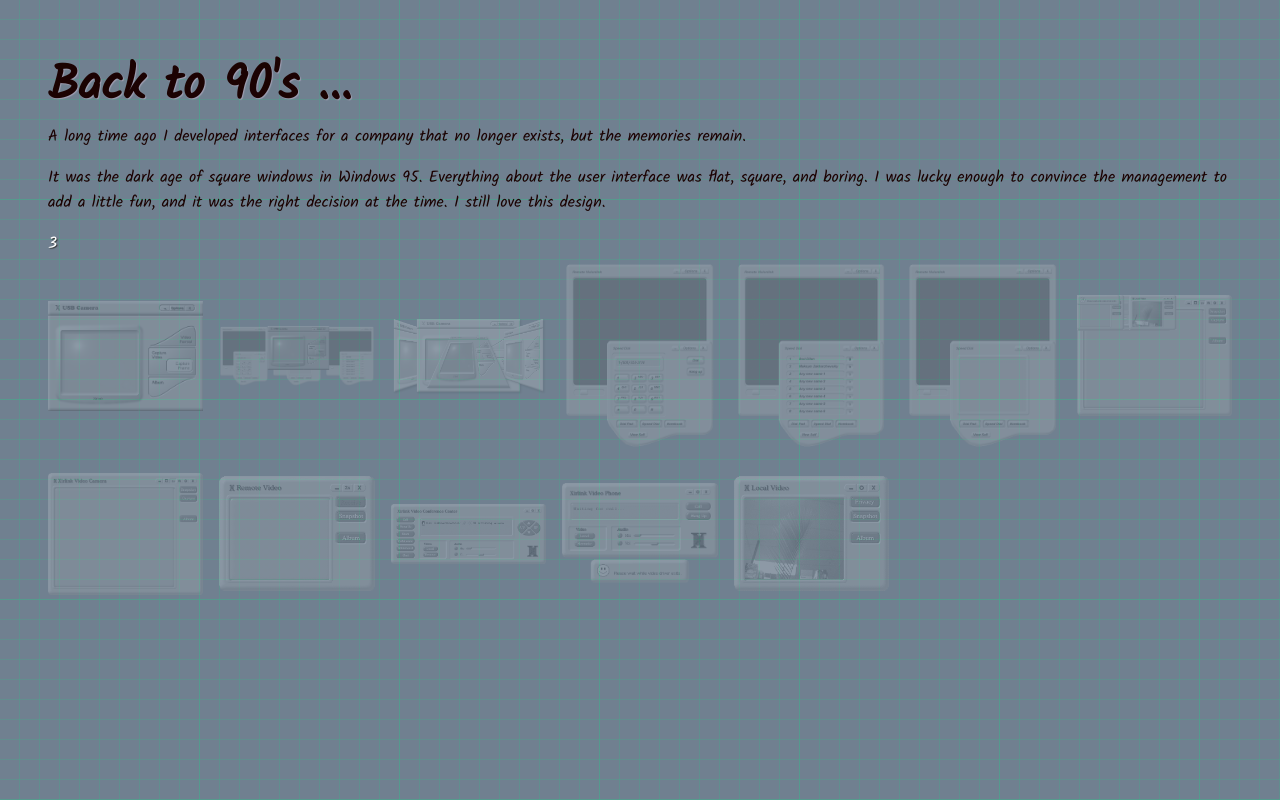
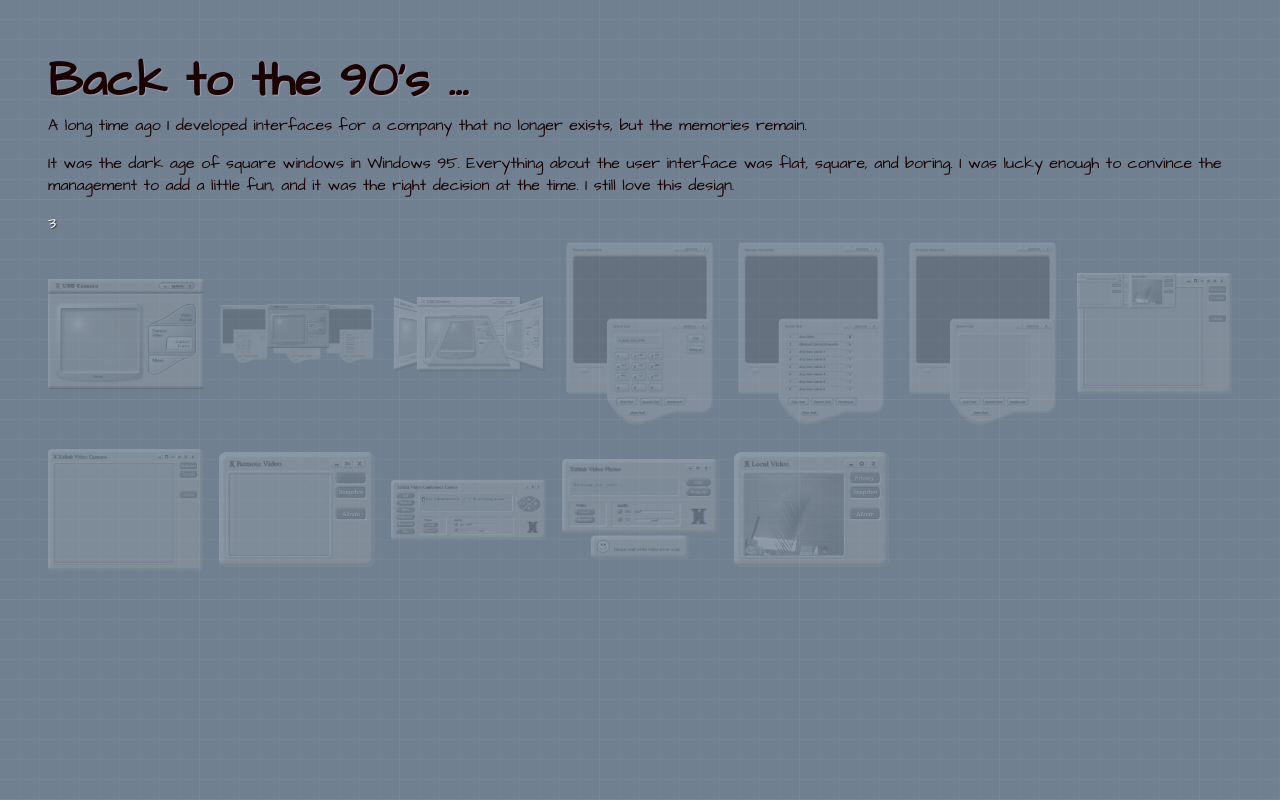
Before and after one commit to maxzz/back-to-90s-html, a plain HTML site: page index.html in a window 1280 px wide. Drawn offline with Linux system fonts and the light colour scheme.

Commit message:
feature: title experiments

```diff
--- a/css/style.css
+++ b/css/style.css
@@ -24,8 +24,8 @@ body {
     min-height: 100vh;
 
     color: white;
-    /* font-family: 'Architects Daughter', cursive; */
-    font-family: Kalam;
+    font-family: 'Architects Daughter', cursive;
+    /* font-family: Kalam; */
 }
 
 main {
--- a/index.html
+++ b/index.html
@@ -4,10 +4,10 @@
     <meta charset="UTF-8">
     <meta name="viewport" content="width=device-width, initial-scale=1.0">
     <meta http-equiv="X-UA-Compatible" content="ie=edge">
-    <!-- <link href="https://fonts.googleapis.com/css?family=Architects+Daughter" rel="stylesheet"> -->
+    <link href="https://fonts.googleapis.com/css?family=Architects+Daughter" rel="stylesheet">
 
-    <link rel="preconnect" href="https://fonts.gstatic.com">
-    <link href="https://fonts.googleapis.com/css2?family=Kalam&display=swap" rel="stylesheet">
+    <!-- <link rel="preconnect" href="https://fonts.gstatic.com">
+    <link href="https://fonts.googleapis.com/css2?family=Kalam&display=swap" rel="stylesheet"> -->
 
     <title>Back to 90's</title>
     <link rel="stylesheet" href="css/style.css">
@@ -15,7 +15,7 @@
 <body class="blueprint">
     <main>
         <header>
-            <h1>Back to 90's ...</h1>
+            <h1>Back to the 90's ...</h1>
 
             <p>A long time ago I developed interfaces for a company that no longer exists, but the memories remain.</p>
             <p>It was the dark age of square windows in Windows 95. Everything about the user interface was flat, square, and boring. I was lucky enough to convince the management to add a little fun, and it was the right decision at the time. I still love this design.</p>
```
Also changed, not shown: images/header-bg.jpg (deleted), images/title.svg (added).
